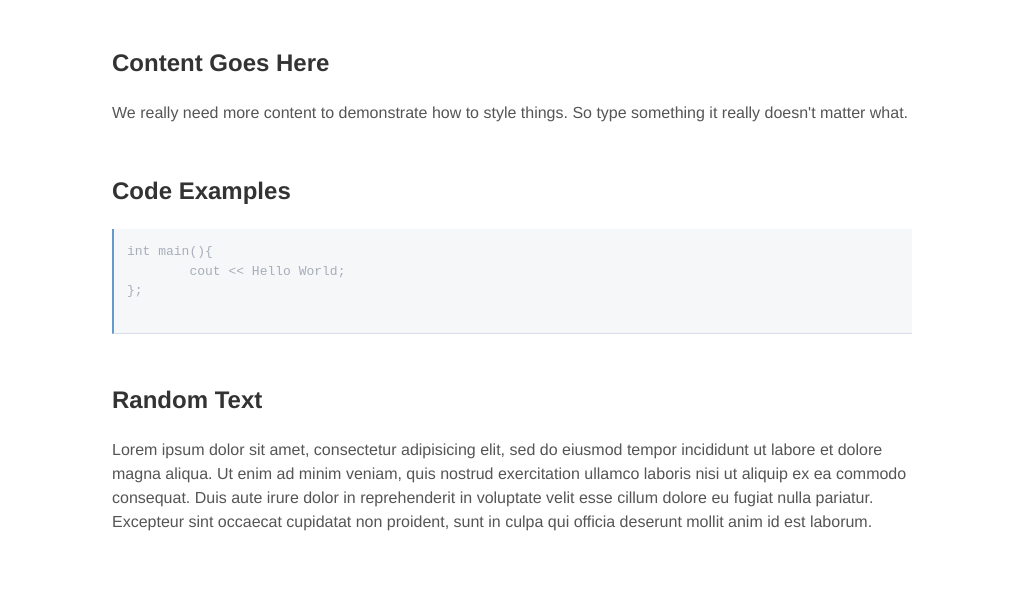
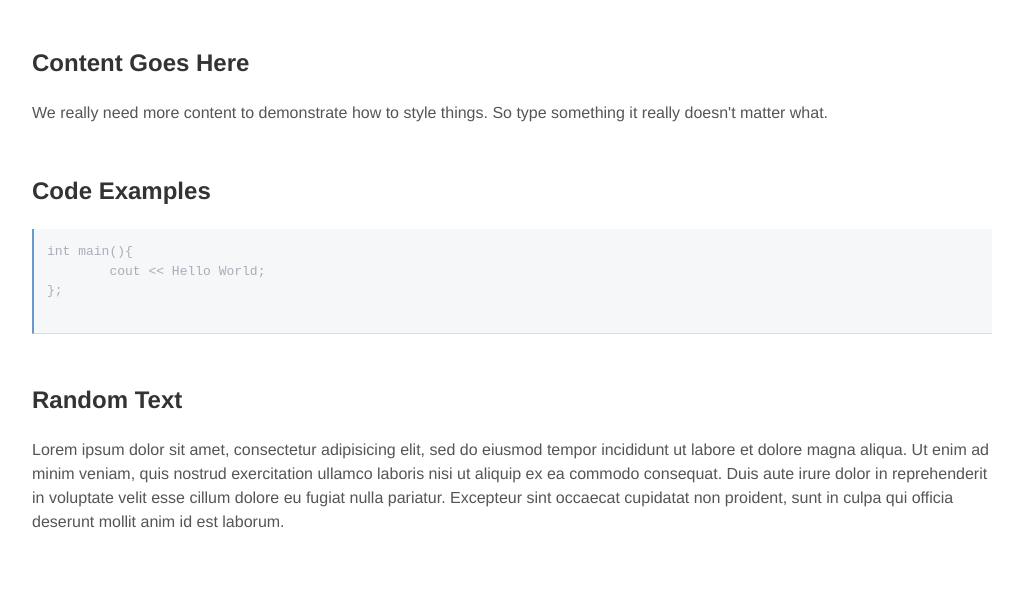
Before and after one commit to smoring/okcoders-winter-2018, a plain HTML site: page week-2-example/index.html in a window 1280 px wide. Shown: the part 247-861 px from the top of the page, without its empty margins (128-1151 px from the left). Drawn offline with Linux system fonts and the light colour scheme.

Commit message:
edit stylesheet

```diff
--- a/week-2-example/styles.css
+++ b/week-2-example/styles.css
@@ -1,6 +1,6 @@
 body {
 	margin: 0 auto;
-	max-width: 50em;
+	max-width: 60em;
 	font-family: "Helvetica", "Arial", sans-serif;
 	line-height: 1.5;
 	padding: 4em 1em;
```
